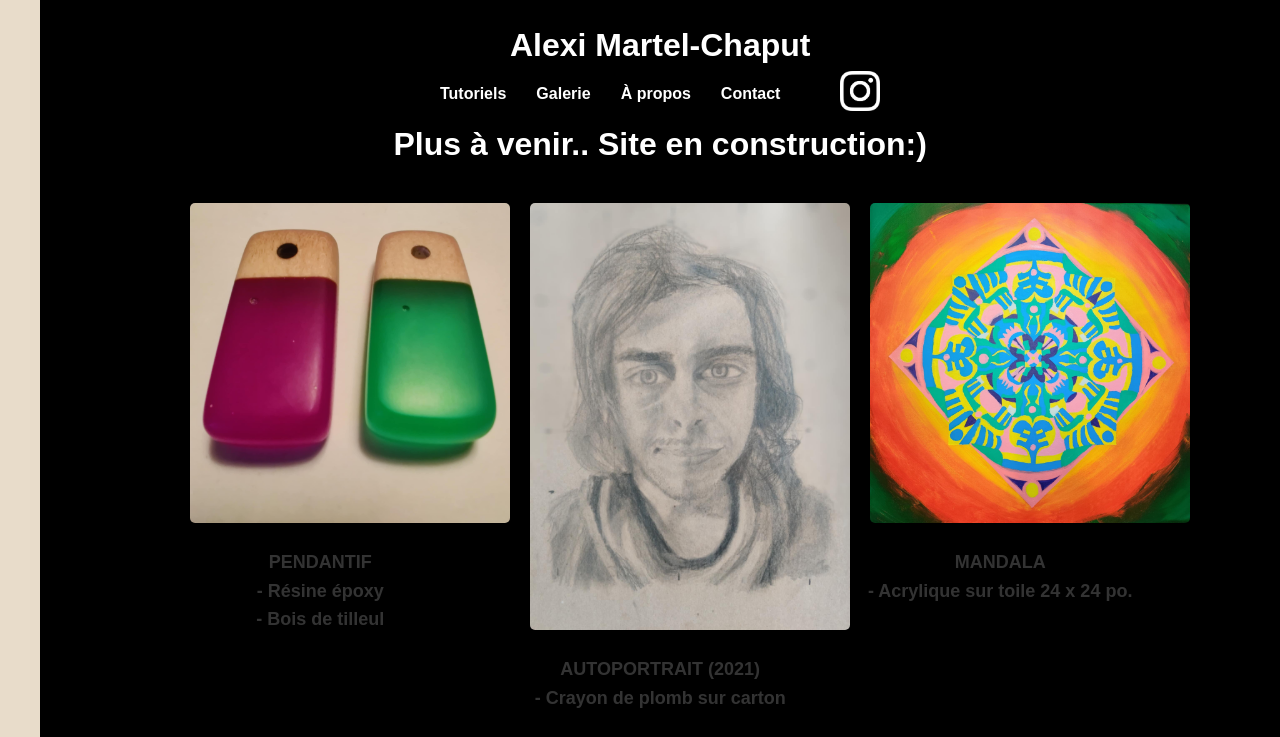
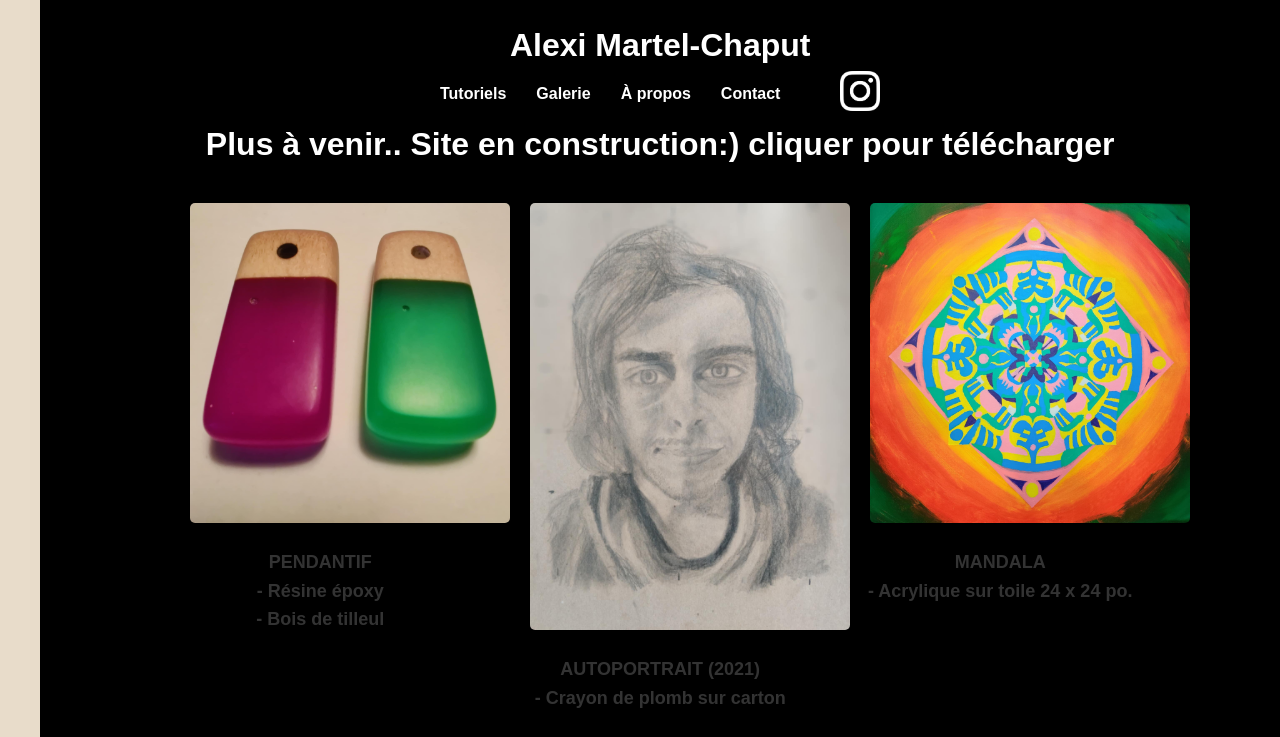
Before and after one commit to AlexiMartelChaput/AlexiMartelChaput.github.io, a plain HTML site: page galerie.html in a window 1280 px wide. Shown: the top 737 px of the page. Drawn offline with Linux system fonts and the light colour scheme; files whose address does not match are found by name.

Commit message:
Update galerie.html

```diff
--- a/galerie.html
+++ b/galerie.html
@@ -30,7 +30,7 @@
                 </nav>
 
 				<div class="galerie-content">
-				<h1>Plus à venir.. Site en construction:)<h1>
+				<h1>Plus à venir.. Site en construction:) cliquer pour télécharger<h1>
 					<div class="image-grid">
 						<div class="grid-item">
 							<a href="image1.jfif" target="_blank">
```
